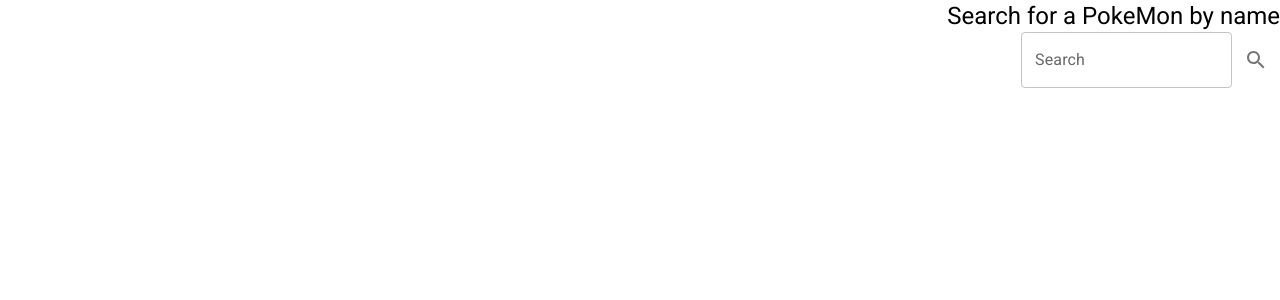
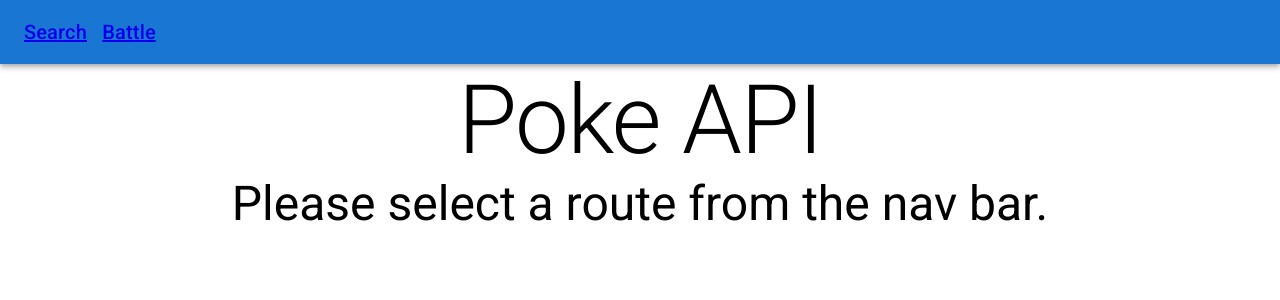
Before and after one commit to Obermiller/PokeAPI, a React (Create React App) app: page / in a window 1280 px wide. Shown: the top 300 px of the page. Built offline with nearby package versions, Linux system fonts and the light colour scheme.

Commit message:
Introduce React Router

```diff
--- a/package.json
+++ b/package.json
@@ -21,6 +21,7 @@
     "react": "^17.0.2",
     "react-dom": "^17.0.2",
     "react-redux": "^8.0.2",
+    "react-router-dom": "^6.3.0",
     "react-scripts": "5.0.0",
     "redux": "^4.2.0",
     "typescript": "^4.6.2",
--- a/src/App.tsx
+++ b/src/App.tsx
@@ -1,13 +1,15 @@
+import { Typography } from '@mui/material';
 import React from 'react';
 import './Styles/base.scss';
-import PokemonInformation from './Information/PokemonInformation';
-import SearchBar from './Search/SearchBar';
+import NavBar from './Common/Components/NavBar';
 
 function App() {
   return (
       <>
-        <SearchBar />
-        <PokemonInformation />
+          <NavBar />
+
+          <Typography variant='h1'>Poke API</Typography>
+          <Typography variant='h3'>Please select a route from the nav bar.</Typography>
       </>
   );
 }
--- /dev/null
+++ b/src/Common/Components/NavBar.tsx
@@ -0,0 +1,19 @@
+import { AppBar, Box, Toolbar, Typography } from '@mui/material';
+import React from 'react';
+import { Link } from 'react-router-dom';
+
+export default function NavBar(): JSX.Element {
+	return (
+		<Box sx={{ flexGrow: 1 }}>
+			<AppBar position='static'>
+				<Toolbar>
+					<Typography variant='h6' component='div'>
+						<Link to='/Search'>Search</Link>
+						&nbsp;&nbsp;&nbsp;
+						<Link to='/Battle'>Battle</Link>
+					</Typography>
+				</Toolbar>
+			</AppBar>
+		</Box>
+	);
+}
--- a/src/Information/PokemonInformation.tsx
+++ b/src/Information/PokemonInformation.tsx
@@ -16,7 +16,7 @@
         <>
             {isLoaded && pokemon?.sprites.front_default &&
                 <div>
-                    <Typography variant='h1'>{ name }</Typography>
+
                     <div>
                         <Typography variant='h4'>
                             Type{ pokemon.types.length > 1 ? 's' : '' }:&nbsp;
--- a/src/Information/Types/PokemonType.tsx
+++ b/src/Information/Types/PokemonType.tsx
@@ -17,7 +17,7 @@
 	p: 4,
 };
 
-export default function PokemonType({name}: PokemonTypeProps): JSX.Element {
+export default function PokemonType({ name }: PokemonTypeProps): JSX.Element {
 	//Redux
 	const storedTypes = useSelector((state: Store) => state.types);
 	const dispatch = useDispatch();
--- a/src/Search/SearchBar.tsx
+++ b/src/Search/SearchBar.tsx
@@ -1,27 +1,31 @@
 import { Search } from '@mui/icons-material';
 import { Box, IconButton, TextField, Typography } from '@mui/material';
 import { Pokemon, PokemonClient } from 'pokenode-ts';
-import React, { ChangeEvent, KeyboardEvent, useRef, useState } from 'react';
+import React, { ChangeEvent, KeyboardEvent, useCallback, useRef, useState } from 'react';
 import { useDispatch } from 'react-redux';
 import { clearSearchInfo, isLoaded, setError, setPokemon } from '../Store/Types';
 
-export default function SearchBar(): JSX.Element {
+export type SearchBarProps = {
+	defaultText?: string;
+}
+
+export default function SearchBar({ defaultText }: SearchBarProps): JSX.Element {
 	const dispatch = useDispatch();
 
-	const [searchInputText, setSearchInputText] = useState('');
+	const [searchInputText, setSearchInputText] = useState(defaultText ?? '');
 
 	const searchButton = useRef<HTMLButtonElement>(null);
 
-	const handleKeyDown = (e: KeyboardEvent<HTMLDivElement>): void => {
+	const handleKeyDown = async (e: KeyboardEvent<HTMLDivElement>): Promise<void> => {
 		if (e.key === 'Enter' && searchButton.current) {
 			dispatch(clearSearchInfo());
-			searchButton.current.click();
+			await getPokemon();
 		}
 	}
 
 	const searchInputHandler = (e: ChangeEvent<HTMLInputElement>): void => setSearchInputText(e.currentTarget.value);
 
-	const getPokemon = async (): Promise<void> => {
+	const getPokemon = useCallback(async (): Promise<void> => {
 		await new PokemonClient()
 			.getPokemonByName(searchInputText.toLowerCase())
 			.then((result: Pokemon) => {
@@ -33,14 +37,14 @@
 				dispatch(setPokemon(undefined));
 			})
 			.finally(() => dispatch(isLoaded(true)));
-	};
+	}, [dispatch, searchInputText]);
 
 	return (
 		<>
 			<div className='search-bar'>
 				<Typography variant='h5'>Search for a PokeMon by name</Typography>
 				<Box display='flex' alignItems='right' justifyContent='right'>
-					<TextField label='Search' variant='outlined' onChange={searchInputHandler} onKeyDown={handleKeyDown} />
+					<TextField label='Search' variant='outlined' value={searchInputText} onChange={searchInputHandler} onKeyDown={handleKeyDown} />
 					<IconButton size='large' aria-label='search' ref={searchButton} onClick={getPokemon}>
 						<Search />
 					</IconButton>
--- a/src/index.tsx
+++ b/src/index.tsx
@@ -1,8 +1,11 @@
 import React from 'react';
 import ReactDOM from 'react-dom';
 import { Provider } from 'react-redux';
+import { BrowserRouter, Route, Routes } from 'react-router-dom';
 import App from './App';
 import './index.css';
+import Battle from './routes/Battle';
+import Search from './routes/Search';
 import store from './Store/Store';
 import '@fontsource/roboto/300.css';
 import '@fontsource/roboto/400.css';
@@ -12,7 +15,14 @@
 ReactDOM.render(
     <React.StrictMode>
         <Provider store={store}>
-            <App />
+            <BrowserRouter>
+                <Routes>
+                    <Route path='/' element={<App />}></Route>
+                    <Route path='Battle' element={<Battle />}></Route>
+                    <Route path='Search' element={<Search />}></Route>
+                    <Route path='*' element={<span>Something something 404 error</span>}></Route>
+                </Routes>
+            </BrowserRouter>
         </Provider>
     </React.StrictMode>,
     document.getElementById('root')
--- /dev/null
+++ b/src/routes/Battle.tsx
@@ -0,0 +1,11 @@
+import NavBar from '../Common/Components/NavBar';
+
+export default function Battle() {
+	return (
+		<>
+			<NavBar />
+
+			Insert for battle page
+		</>
+	);
+}
--- /dev/null
+++ b/src/routes/Search.tsx
@@ -0,0 +1,18 @@
+import React from 'react';
+import { useSearchParams } from 'react-router-dom';
+import NavBar from '../Common/Components/NavBar';
+import PokemonInformation from '../Information/PokemonInformation';
+import SearchBar from '../Search/SearchBar';
+
+export default function Search() {
+	const [searchParams, setSearchParams] = useSearchParams();
+
+	return (
+		<>
+			<NavBar />
+
+			<SearchBar defaultText={searchParams.get('name')?.toString()} />
+			<PokemonInformation />
+		</>
+	)
+}
```
Also changed, not shown: 1 other file (tests, documents, lock files or other folders).
